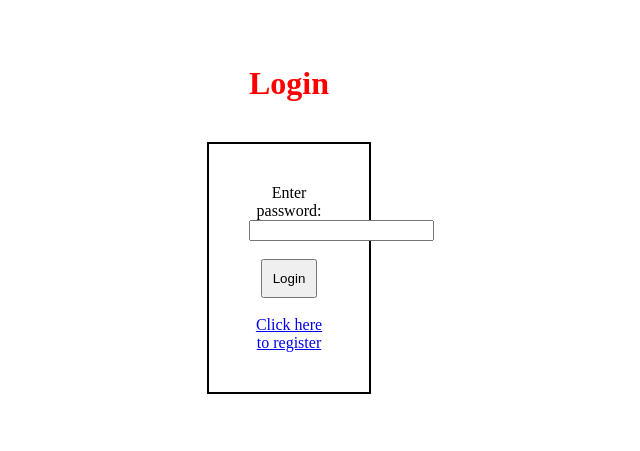
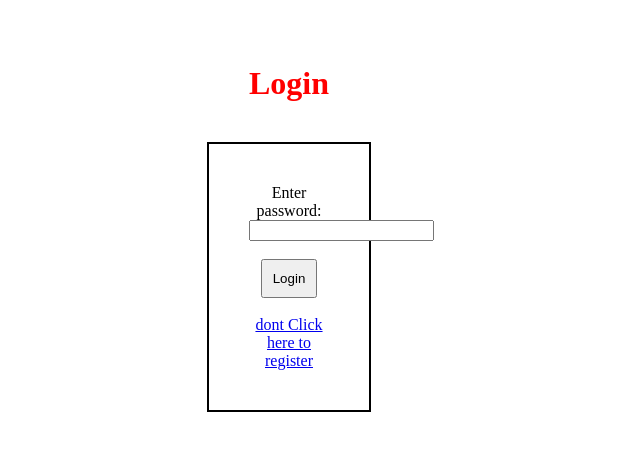
Before and after one commit to mohithb987/ie_portal, a PHP site: page /login.php in a window 1280 px wide. Shown: the top 451 px of the page, without its empty margins (351-991 px from the left). Run offline with PHP 8.4, Linux system fonts and the light colour scheme.

Commit message:
changes made by ashishh

```diff
--- a/login.php
+++ b/login.php
@@ -17,7 +17,7 @@ function myFunction1(){
 		<form action="home.php" style="border-style: solid; border-width: 2px; text-align:center;margin-left: 550px;margin-right: 550px; padding: 40px 40px; ">
 		Enter password: <input type="text" name="pass"/><br/><br/>
 		<button type="submit" name="submit" id="submit" style="text-align: center; padding: 10px 10px;" onmouseenter="myFunction()" onmouseleave="myFunction1()">Login</button><br/><br/>
-		<a href="signup1.php">Click here to register</a>
+		<a href="signup1.php">dont Click here to register</a>
 		</form>
 
 </body>
```
